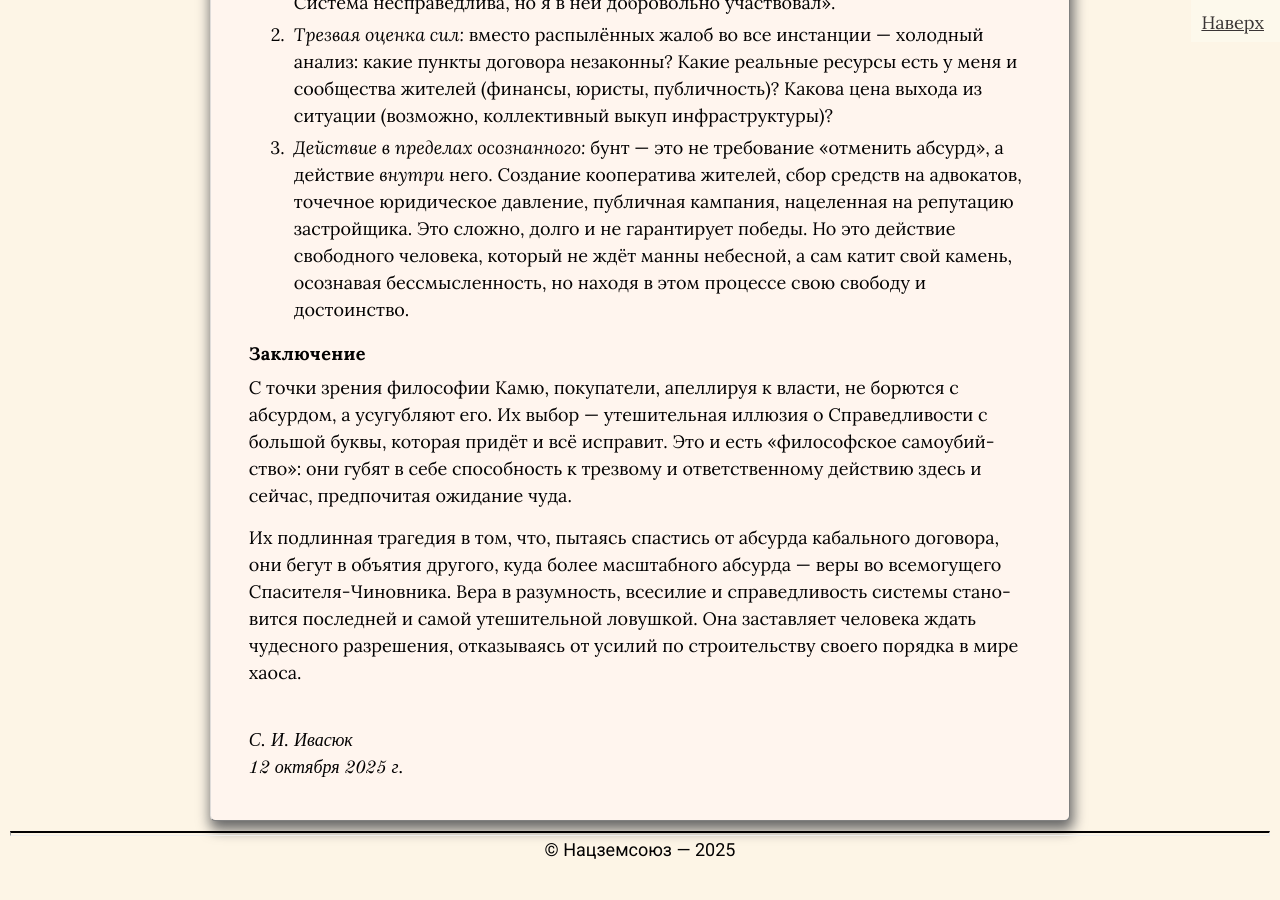
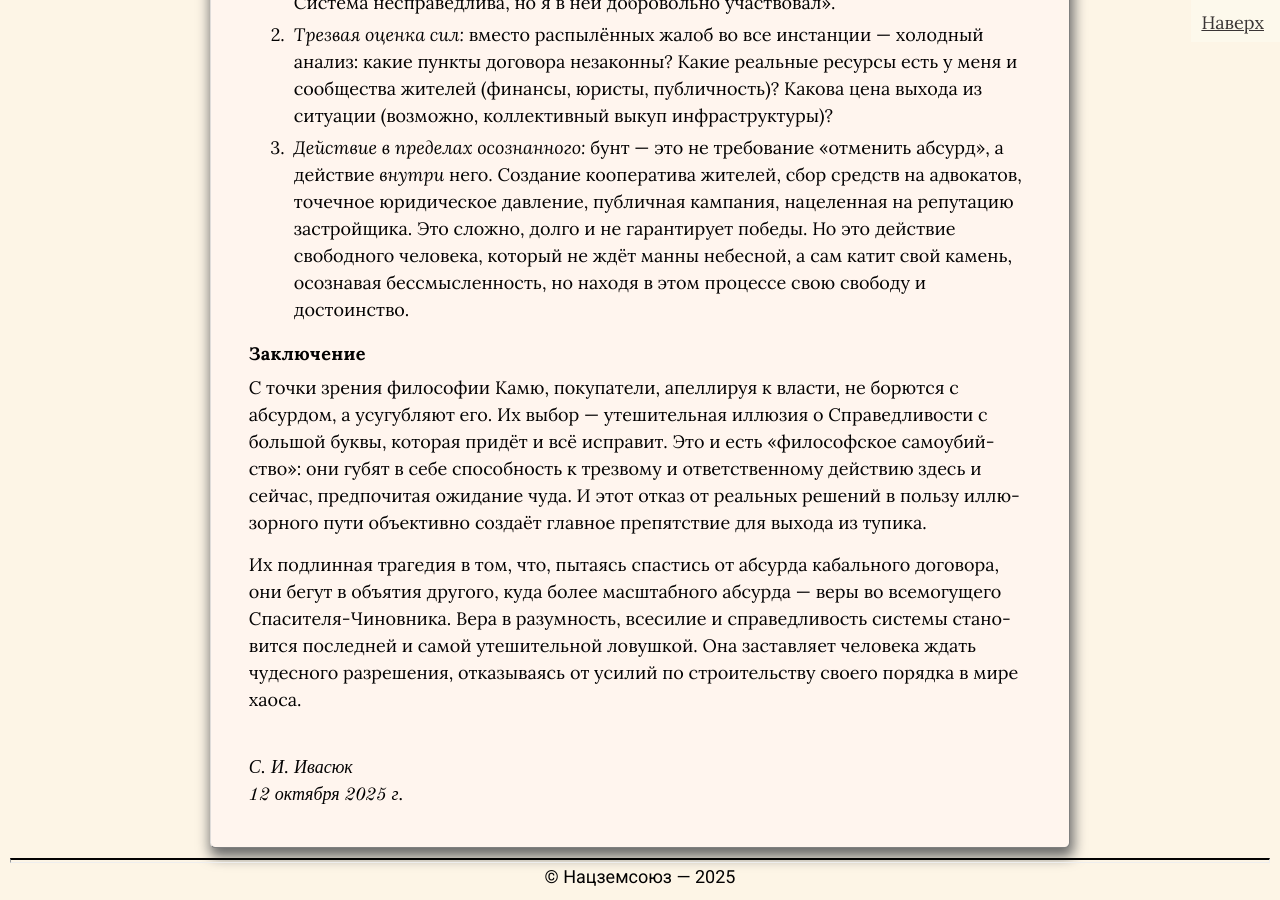
Before and after one commit to SergSi/land-use-art, a Jekyll site: the page built from _posts/2025-10-12-train.md, in a window 1280 px wide and 900 px high, scrolled down 2910 px. Built offline with Jekyll 4.4.1, drawn with Linux system fonts in a browser that asks for light colours; some web fonts are replaced; before the commit the page ends 3783 px from its top, so only the background shows below that.

Commit message:
Update 2025-10-12-train.md

```diff
--- a/_posts/2025-10-12-train.md
+++ b/_posts/2025-10-12-train.md
@@ -54,6 +54,6 @@ class: mind
 
 #### Заключение
 
-С точки зрения философии Камю, покупатели, апеллируя к власти, не борются с абсурдом, а усугубляют его. Их выбор — утешительная иллюзия о Справедливости с большой буквы, которая придёт и всё исправит. Это и есть «философское самоубийство»: они губят в себе способность к трезвому и ответственному действию здесь и сейчас, предпочитая ожидание чуда.
+С точки зрения философии Камю, покупатели, апеллируя к власти, не борются с абсурдом, а усугубляют его. Их выбор — утешительная иллюзия о Справедливости с большой буквы, которая придёт и всё исправит. Это и есть «философское самоубийство»: они губят в себе способность к трезвому и ответственному действию здесь и сейчас, предпочитая ожидание чуда. И этот отказ от реальных решений в пользу иллюзорного пути объективно создаёт главное препятствие для выхода из тупика.
 
 Их подлинная трагедия в том, что, пытаясь спастись от абсурда кабального договора, они бегут в объятия другого, куда более масштабного абсурда — веры во всемогущего Спасителя-Чиновника. Вера в разумность, всесилие и справедливость системы становится последней и самой утешительной ловушкой. Она заставляет человека ждать чудесного разрешения, отказываясь от усилий по строительству своего порядка в мире хаоса.
```
